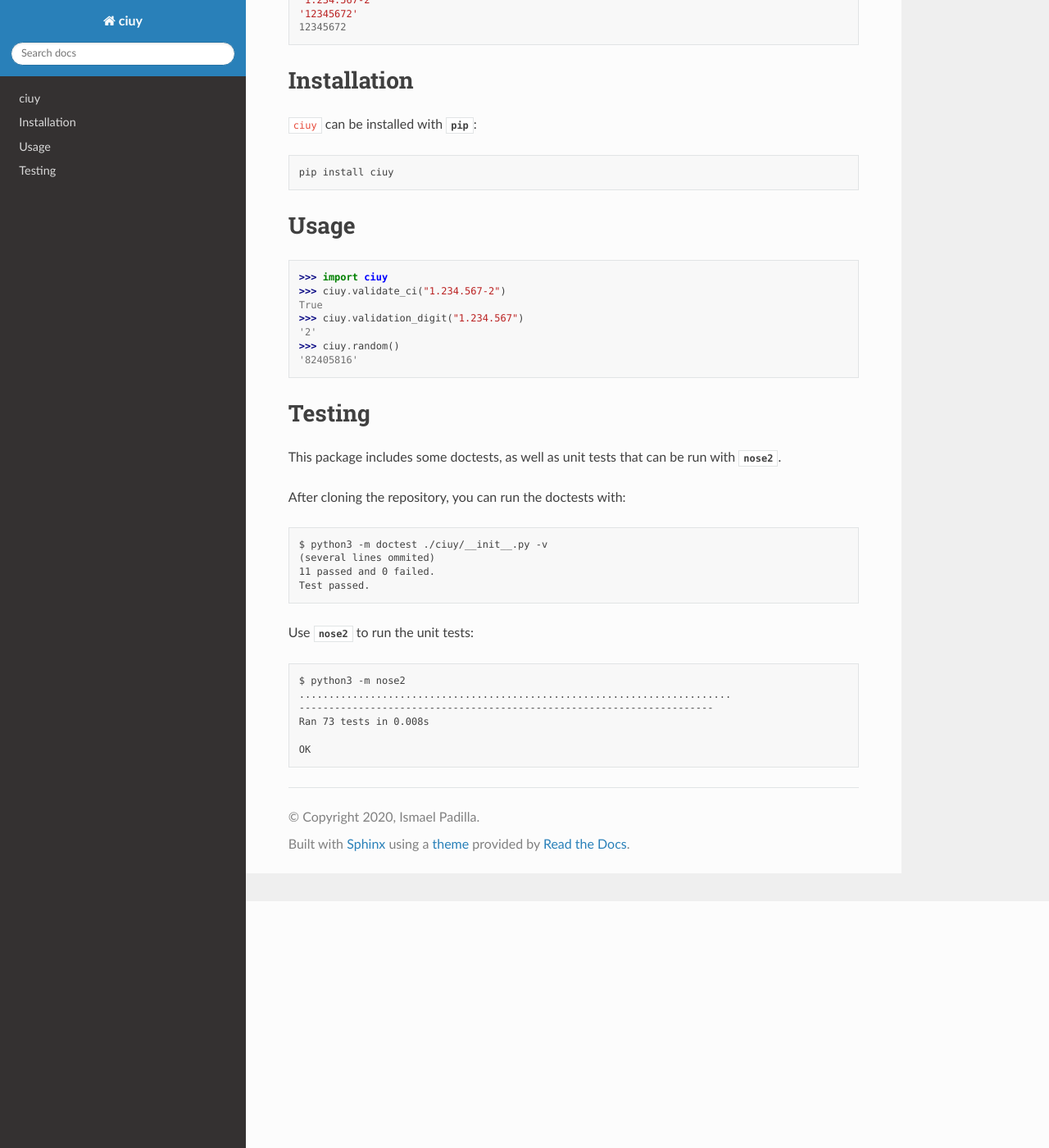
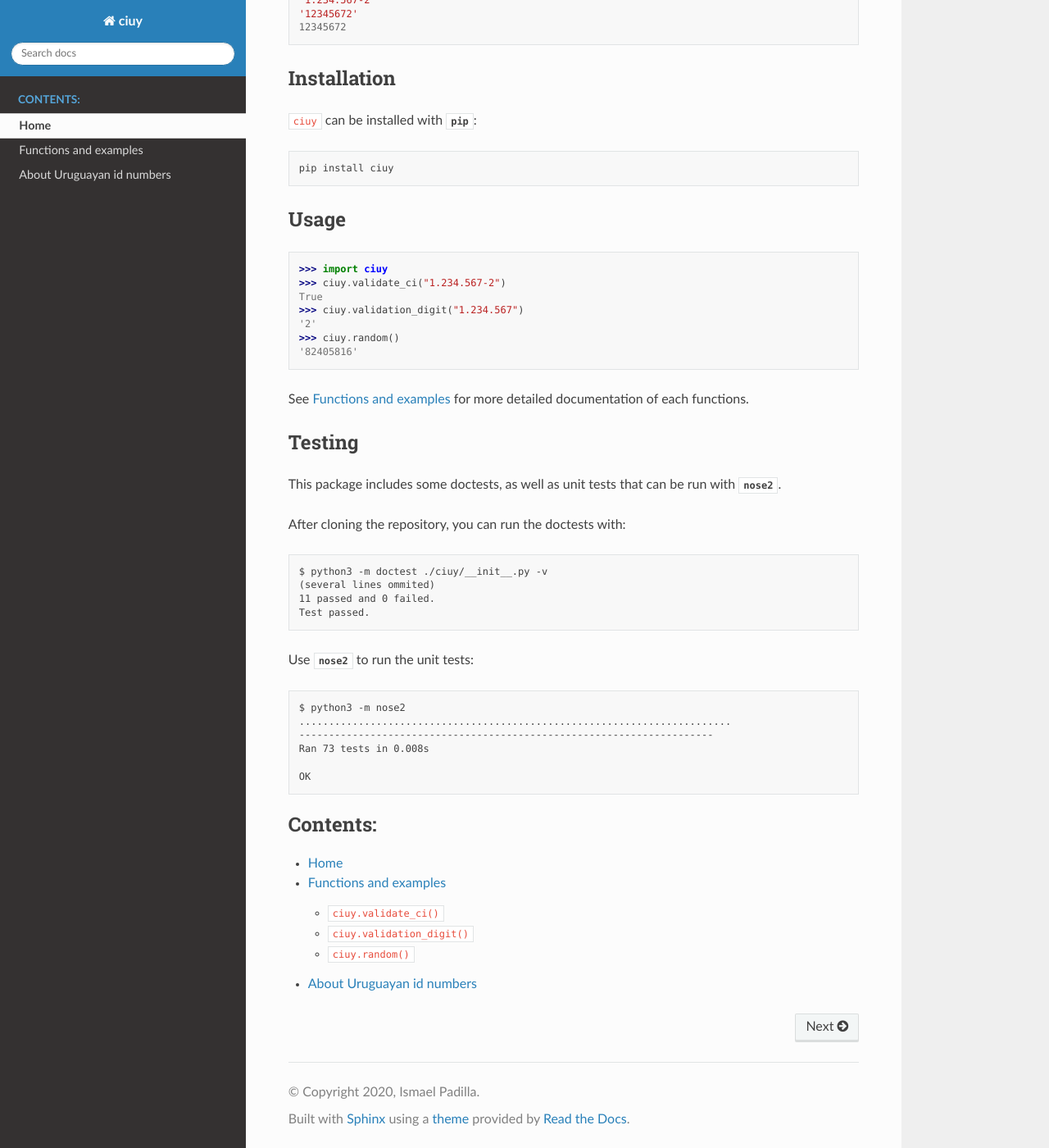
Before and after one commit to ismaelpadilla/ciuy_py, a Sphinx documentation site: the page built from docs/index.rst, in a window 1280 px wide and 1400 px high, scrolled down 301 px. Shown: the whole window at 82% size. Built offline with Sphinx 7.4.7 and the Read the Docs theme 2.0.0, drawn with Linux system fonts in a browser that asks for light colours; some of the changed lines change nothing that is shown.

Commit message:
Added rtd documentation for each function

```diff
--- /dev/null
+++ b/docs/about.rst
@@ -0,0 +1,2 @@
+About Uruguayan id numbers
+==========================
--- /dev/null
+++ b/docs/functions.rst
@@ -0,0 +1,36 @@
+Functions and examples
+======================
+
+.. py:function:: ciuy.validate_ci(ci)
+
+   Validates the document number passed as a paremeter.
+
+   :param str ci: The document number to validate. Any non-digit characters are ignored. A number can be passed as a parameter as well.
+   :return: ``True`` if the document number is valid, ``False`` otherwise.
+   :rtype: bool
+   :raises ValueError: if ``ci``\ , without including the validation digit is lower than 100.000 or higher than 9.999.999.
+
+>>> ciuy.validate_ci(1.234.567-2)
+True
+
+.. py:function:: ciuy.validation_digit(ci)
+
+   Returns the validation digit for a given document number.
+
+   :param str ci: The document number to validate. Any non-digit characters are ignored. A number can be passed as a parameter as well.
+   :return: ``True`` if the document number is valid, ``False`` otherwise.
+   :rtype: bool
+   :raises ValueError: if ``ci``\ , without including the validation digit is lower than 100.000 or higher than 9.999.999.
+
+>>> ciuy.validation_digit(1.234.567)
+'2'
+
+.. py:function:: ciuy.random()
+
+   Returns a random document number, including validation digit. The document number is in the (100.000, 9.999.999) range.
+
+   :return: A random valid document number.
+   :rtype: str
+
+>>> ciuy.random()
+'82405816'
--- a/docs/index.rst
+++ b/docs/index.rst
@@ -6,9 +6,12 @@
 ciuy
 ================================
 
-.. toctree::
-   :maxdepth: 2
-   :caption: Contents:
+
+.. .. toctree::
+..    :hidden:
+
+
+
 
 
 Package for validating Uruguayan identity document numbers.
@@ -20,7 +23,7 @@ The methods in this package work with strings and ignore any non-digit character
    12345672
 
 Installation
-============
+------------
 
 ``ciuy`` can be installed with :any:`pip<pip:index>`:
 
@@ -30,7 +33,7 @@ Installation
 
 
 Usage
-=====
+-----
 
 >>> import ciuy
 >>> ciuy.validate_ci("1.234.567-2")
@@ -40,8 +43,10 @@ True
 >>> ciuy.random()
 '82405816'
 
+See :doc:`/functions` for more detailed documentation of each functions.
+
 Testing
-=======
+-------
 
 This package includes some doctests, as well as unit tests that can be run with :any:`nose2<nose2:index>`.
 
@@ -66,6 +71,14 @@ Use :any:`nose2<nose2:index>` to run the unit tests:
    OK
 
 
+.. toctree::
+   :maxdepth: 2
+   :caption: Contents:
+
+   Home <self>
+   functions
+   about
+
 .. Indices and tables
 .. ==================
 
```
